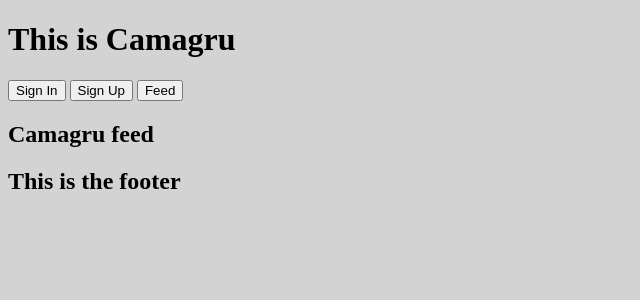
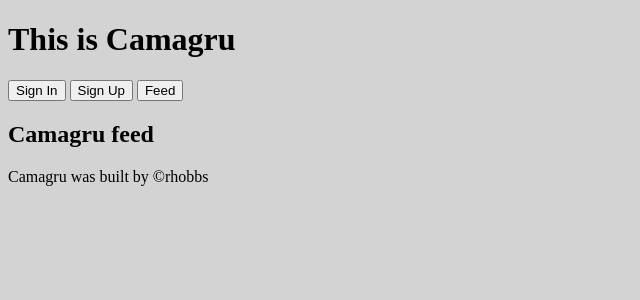
Before and after one commit to rjwhobbs/Camagru, a PHP site: page /camagru/index.php in a window 1280 px wide. Shown: the top 300 px of the page, without its empty margins (0-640 px from the left). Run offline with PHP 8.4, Linux system fonts and the light colour scheme; data that the repository does not hold is empty.

Commit message:
More cleaning

```diff
--- a/footer.php
+++ b/footer.php
@@ -1,4 +1,4 @@
 
-	<h2>This is the footer</h2>
+	<footer>Camagru was built by &copy;rhobbs</footer>
 </body>
 </html>
```
